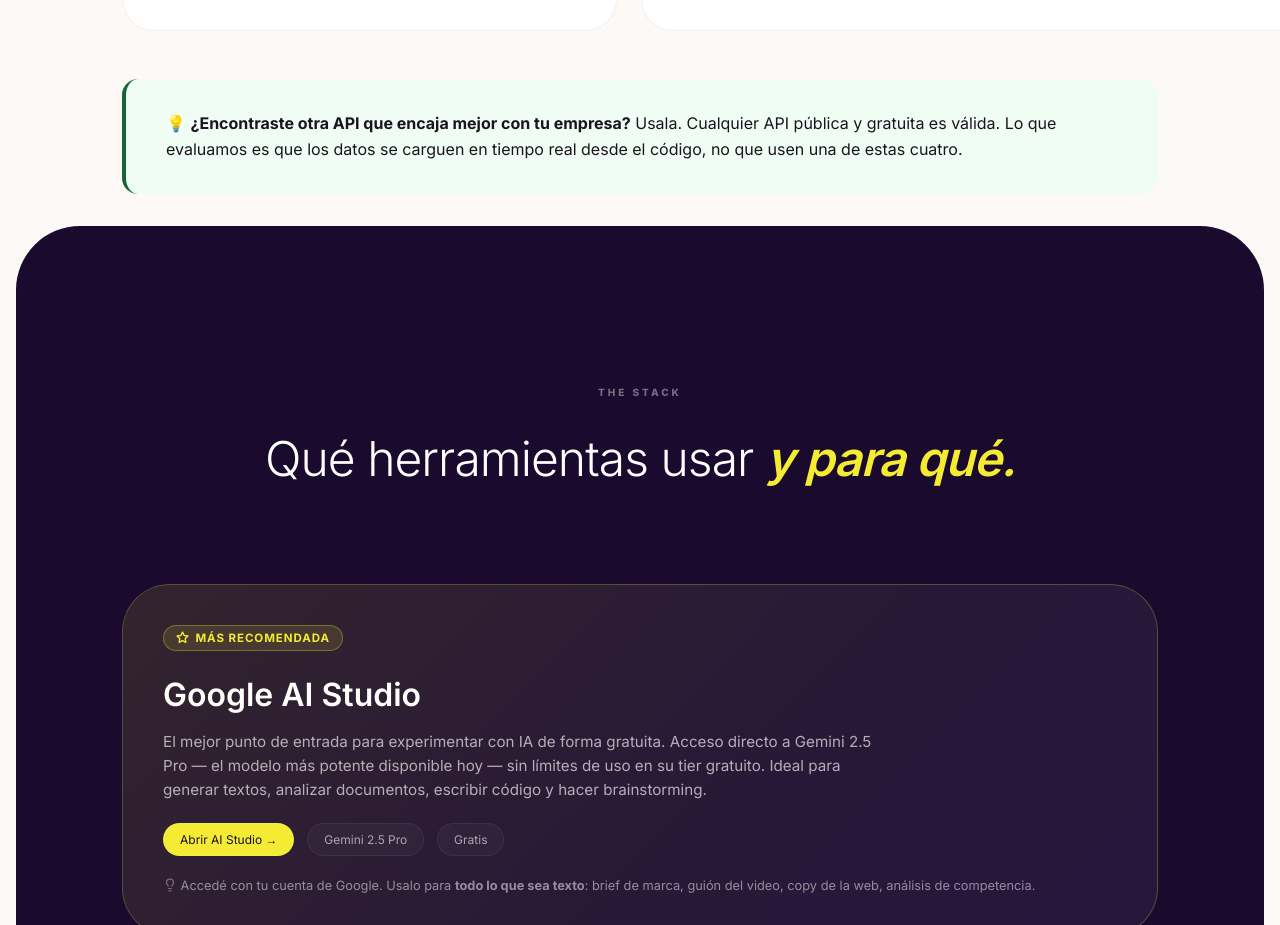
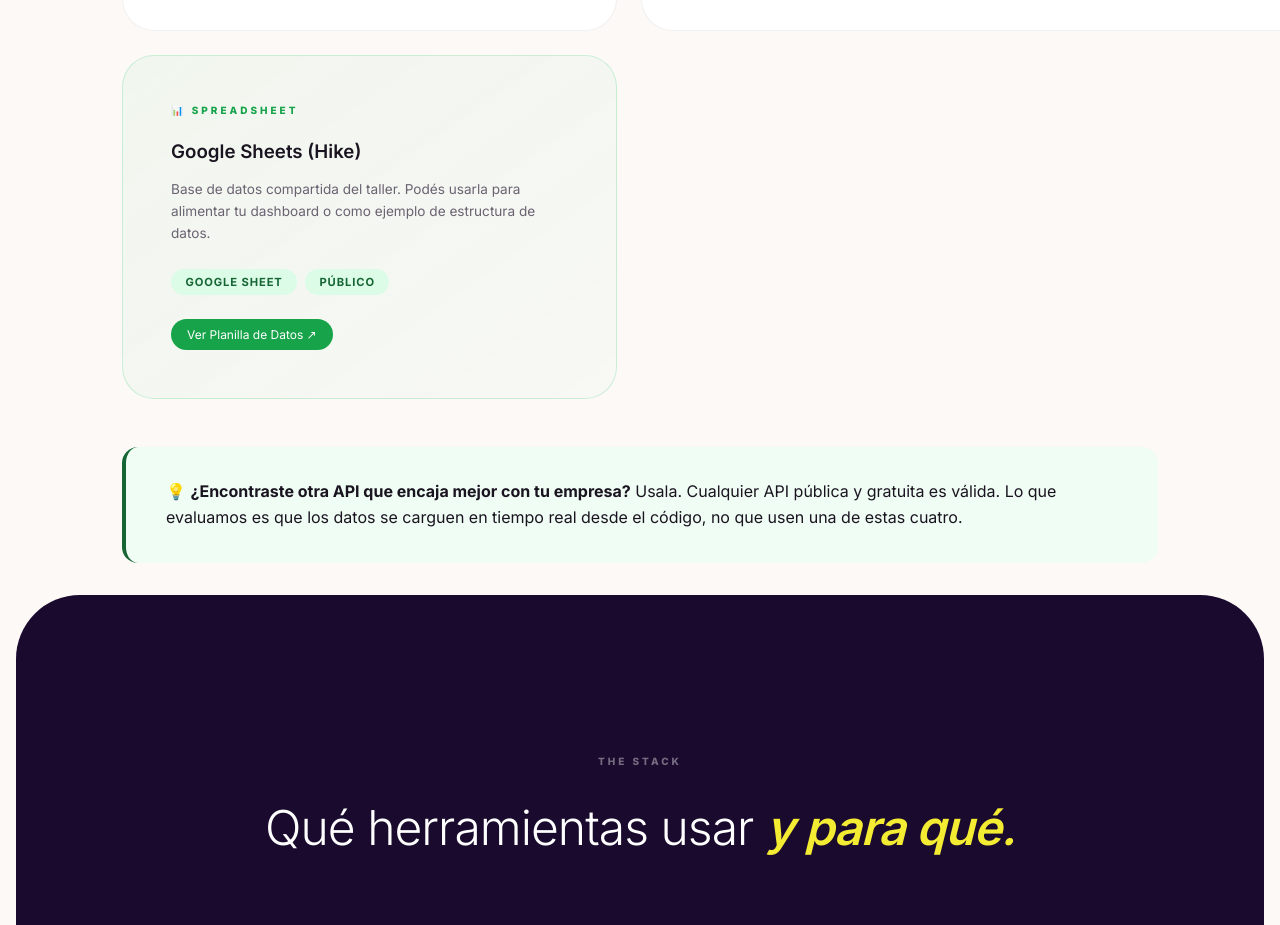
Before and after one commit to abn-digital/universidad-austral, a website built with Vite: page index.html in a window 1280 px wide. Shown: the part 3508-4433 px from the top of the page. Built offline with nearby package versions, Linux system fonts and the light colour scheme; some packages are replaced by stand-ins of ours; no server answers.

Commit message:
feat: add Google Sheets as a data source

```diff
--- a/index.html
+++ b/index.html
@@ -212,6 +212,16 @@
                 </div>
                 <pre class="api-snippet">fetch('https://api.coingecko.com/api/v3/simple/price?ids=bitcoin&amp;vs_currencies=usd,ars')</pre>
             </div>
+            <div class="hike-card reveal reveal-delay-1" style="border: 1px solid #22c55e33; background: linear-gradient(145deg, rgba(34, 197, 94, 0.05), rgba(34, 197, 94, 0.02));">
+                <span class="eyebrow card-eyebrow" style="color: #16a34a;">📊 Spreadsheet</span>
+                <h3 class="card-title">Google Sheets (Hike)</h3>
+                <p class="card-text">Base de datos compartida del taller. Podés usarla para alimentar tu dashboard o como ejemplo de estructura de datos.</p>
+                <div class="deliverable-tags">
+                    <span class="dtag" style="background: #dcfce7; color: #166534;">Google Sheet</span>
+                    <span class="dtag" style="background: #dcfce7; color: #166534;">Público</span>
+                </div>
+                <a href="https://docs.google.com/spreadsheets/d/1kwwfUfGAJ4TgKwk4WZq4JkvfMGdtKrMNRP87N1Snv-4/edit?usp=sharing" target="_blank" class="tool-tag" style="margin-top: 1.5rem; display: inline-block; background: #16a34a; color: white; border: none;">Ver Planilla de Datos ↗</a>
+            </div>
         </div>
 
         <div class="callout reveal" style="margin-top: 3rem; background: #F0FDF4; border-color: #166534;">
@@ -307,6 +317,7 @@
                     <p class="tool-category-desc">Para visualizar métricas simuladas del negocio.</p>
                     <div class="tool-tags">
                         <a href="https://lookerstudio.google.com" target="_blank" class="tool-tag">Looker Studio</a>
+                        <a href="https://docs.google.com/spreadsheets/d/1kwwfUfGAJ4TgKwk4WZq4JkvfMGdtKrMNRP87N1Snv-4/edit?usp=sharing" target="_blank" class="tool-tag tool-tag--highlight">Planilla de Datos (Hike)</a>
                         <a href="https://sheets.google.com" target="_blank" class="tool-tag">Google Sheets</a>
                     </div>
                     <p class="tool-tip"><i data-lucide="lightbulb" style="width:14px;height:14px;vertical-align:-2px;opacity:0.7;"></i> Pedile a ChatGPT que invente 12 meses de datos simulados para tu empresa y pegalo en un Sheet.</p>
```
